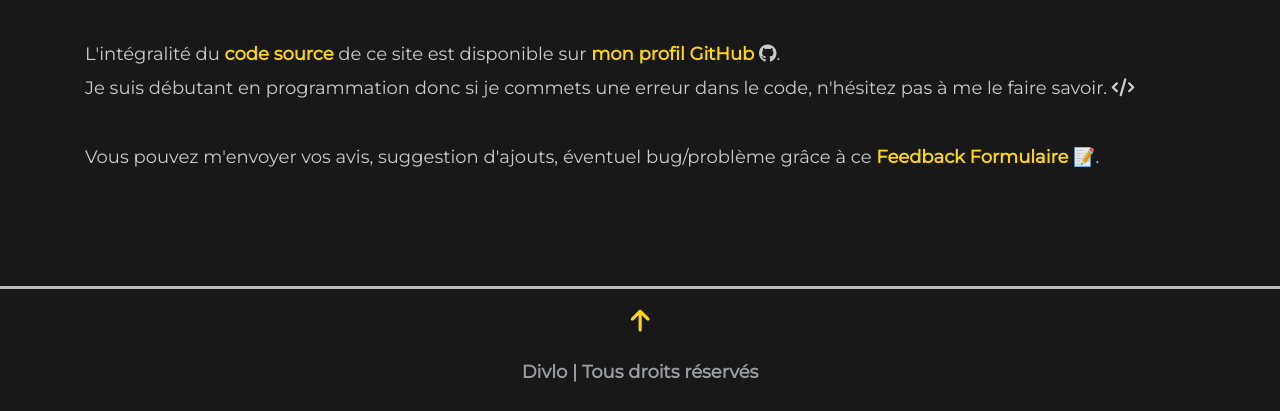
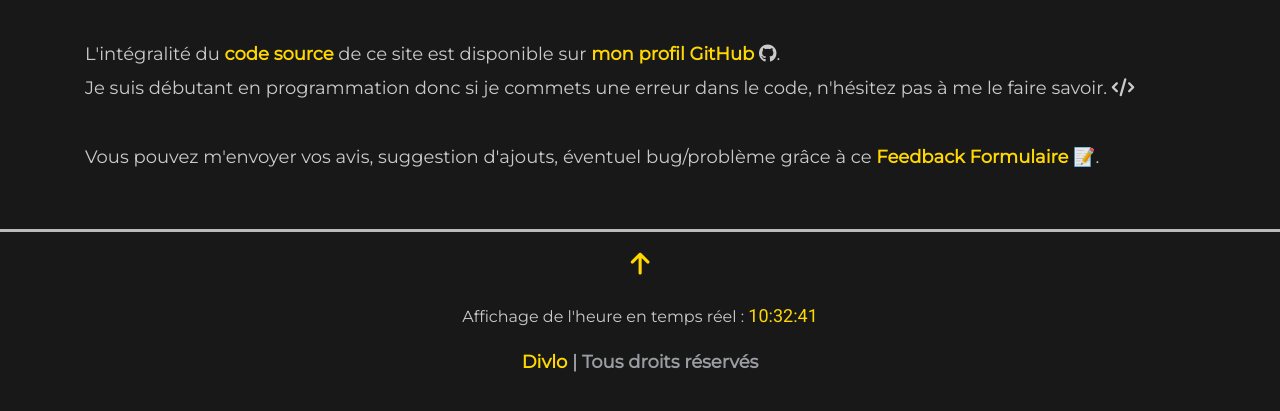
Before and after one commit to theoludwig/FunctionProject, a PHP site: page / in a window 1280 px wide. Shown: the part 389-800 px from the top of the page. Run offline with PHP 8.4, Linux system fonts and the light colour scheme; some libraries are stand-ins or nearby versions.

Commit message:
Ajout de realDateTime sur le footer + hotfix

```diff
--- a/css/style.css
+++ b/css/style.css
@@ -7,7 +7,7 @@ body {
     background-color: #181818;
     color:rgba(222, 222, 222, 0.9);
     font-family: 'Montserrat', 'Arial', sans-serif;
-    margin: 0 0 125px; /* bottom = footer height */
+    margin: 0 0 182px; /* bottom = footer height */
 }
 b {
     font-weight: bold;
@@ -59,7 +59,7 @@ footer
     position: absolute;
     left: 0;
     bottom: 0;
-    height: 125px;
+    height: 182px;
     width: 100%;
 }
 .footer-text
@@ -80,3 +80,10 @@ footer i:hover
 {
 	font-size: 30px;
 }
+.realDateTime {
+    padding-bottom: 20px;
+}
+#realDateTime {
+    font-size: 18px;
+    font-family: 'Roboto', 'sans-serif';
+}
--- a/incl/footer.php
+++ b/incl/footer.php
@@ -1,6 +1,7 @@
         <footer class="text-center">
             <a href="#" class="yellow-color"><i class="fas fa-arrow-up"></i></a>
-            <div class="footer-text">Divlo | Tous droits réservés</div>
+            <div class="realDateTime">Affichage de l'heure en temps réel : <span class="yellow-color text-center" id="realDateTime"></span></div>
+            <div class="footer-text"><a href="https://divlo.fr/" target="_blank" class="yellow-color">Divlo</a> | Tous droits réservés</div>
         </footer>
 
     </body>
--- a/index.php
+++ b/index.php
@@ -3,6 +3,8 @@
 
 <!-- Header -->
 <?php include("./incl/header.php");?>
+
+<!-- Menu -->
                 <ul class="navbar-nav ml-auto">
                     <li class="nav-item active">
                         <a class="nav-link" href="/index.php">Accueil<span class="sr-only">(current)</span></a>
@@ -33,7 +35,6 @@
   Je suis débutant en programmation donc si je commets une erreur dans le code, n'hésitez pas à me le faire savoir. <i class="fas fa-code"></i>
   <br><br>
   Vous pouvez m'envoyer vos avis, suggestion d'ajouts, éventuel bug/problème grâce à ce <a href="https://docs.google.com/forms/d/1NliUWi3lntHDM42Td0C47J0cZKgnYilxT_0UcdmVaog/" target="_blank">Feedback Formulaire</a> 📝.
-  <br>
   </p>
 </div>
 
--- a/scripts/fonctions.js
+++ b/scripts/fonctions.js
@@ -1,5 +1,5 @@
 /////////////////////////////////////////////////////////////////
-/* Fonctions Principales */ https://www.google.com/maps/search/?api=1&query=48.86,2.35
+/* Fonctions Principales */
 
 // Permet de faire une requête à l'API openweathermap.org
 function weatherRequest(url,toDo) {
@@ -183,7 +183,7 @@ function isEmptyValue(value) {
     }
 }
 
-// Fonction qui formate les nombres avec des espaces (ex : 76120 = 76 120)
+// Formate les nombres avec des espaces (ex : 76120 = 76 120)
 function formatNumberResult(num) {
     if (!isNaN(num))
     {
@@ -202,7 +202,7 @@ function formatNumberResult(num) {
     }
 }
 
-// Fonction qui convertit les puissances de 10 en nombre (ex: 1e+20 = 100 000 000 000 000 000 000), ne peut pas dépasser 1e+20 (21 ne fonctionne pas)
+// Convertit les puissances de 10 en nombre (ex: 1e+20 = 100 000 000 000 000 000 000), ne peut pas dépasser 1e+20 (21 ne fonctionne pas)
 function convertPuissanceToNumber(num) {
     if(!isNaN(num))
     {
@@ -215,31 +215,7 @@ function convertPuissanceToNumber(num) {
     }
 }
 
-// Fonction qui convertit un résultat en m/s en km/s
-function msToKms(num) {
-    if (!isNaN(num))
-    {
-        return num / 1000;
-    }
-    else
-    {
-        return messageError;
-    }
-}
-
-// Fonction qui convertit un résultat en m/s en km/h
-function msToKmh(num) {
-    if (!isNaN(num))
-    {
-        return num * 3.6;
-    }
-    else
-    {
-        return messageError;
-    }
-}
-
-// Fonction qui calcul une valeur (= 100%) selon le pourcentage (ex: 25% de 100 = 25)
+// Calcul une valeur (= 100%) selon le pourcentage (ex: 25% de 100 = 25)
 function calculPercentagePart(percentage,value) {
     if (!isNaN(percentage) && !isNaN(value))
     {
@@ -251,13 +227,13 @@ function calculPercentagePart(percentage,value) {
     }
 }
 
-// Fonction qui met une majuscule à la 1ère lettre d'une string
+// Met une majuscule à la 1ère lettre d'une string
 function capitalize (s) {
     if (typeof s !== 'string') return ''
     return s.charAt(0).toUpperCase() + s.slice(1)
 }
 
-// Fonction qui donne la date et l'heure selon l'UTC (Universal Time Coordinated)
+// Donne la date et l'heure selon l'UTC (Universal Time Coordinated)
 function dateTimeUTC(utc) {
     if(typeof utc === 'string' && utc.length >= 1 && utc[0] === '-' || '0' || '+' || !isNaN(parseFloat(utc[0])))
     {
@@ -343,7 +319,7 @@ function dateTimeUTC(utc) {
     }
 }
 
-// Fonction qui affiche la date et l'heure (format : dd/mm/yyyy - 00:00:00)
+// Affiche la date et l'heure (format : dd/mm/yyyy - 00:00:00)
 function showDateTime(enteredOffset) {
     year    = timeNow.getFullYear();
     month   = ('0'+(timeNow.getMonth()+1)).slice(-2);
@@ -358,7 +334,19 @@ function showDateTime(enteredOffset) {
     return showDateTimeValue;
 }
 
-// Fonction qui permet de récupérer le décalage en secondes depuis UTC grâce à l'API
+// Affiche l'heure en temps réel
+function realDateTime(id)
+{
+    timeNow = new Date;
+    showDateTime();
+    resultat = hour + ":" + minute + ":" + second;
+
+    document.getElementById(id).innerHTML = resultat;
+    setTimeout('realDateTime("'+id+'");','1000');
+    return true;
+}
+
+// Permet de récupérer le décalage en secondes depuis UTC grâce à l'API
 function timeZone(json) {
     if(json.name === 'Moscou') // Il faut ajouter + 1h de décallage à Moscou
     {
--- a/scripts/main.js
+++ b/scripts/main.js
@@ -129,6 +129,8 @@ $(function () {
         }
     });
 
+    window.onload = realDateTime('realDateTime');
+
     // Fin de l'import des fonctions
     });
     // Fin de l'import des variables
--- a/views/function-list.php
+++ b/views/function-list.php
@@ -3,6 +3,8 @@
 
 <!-- Header -->
 <?php include("../incl/header.php");?>
+
+<!-- Menu -->
                 <ul class="navbar-nav ml-auto">
                     <li class="nav-item">
                         <a class="nav-link" href="/index.php">Accueil</a>
```
Also changed, not shown: README.md.
